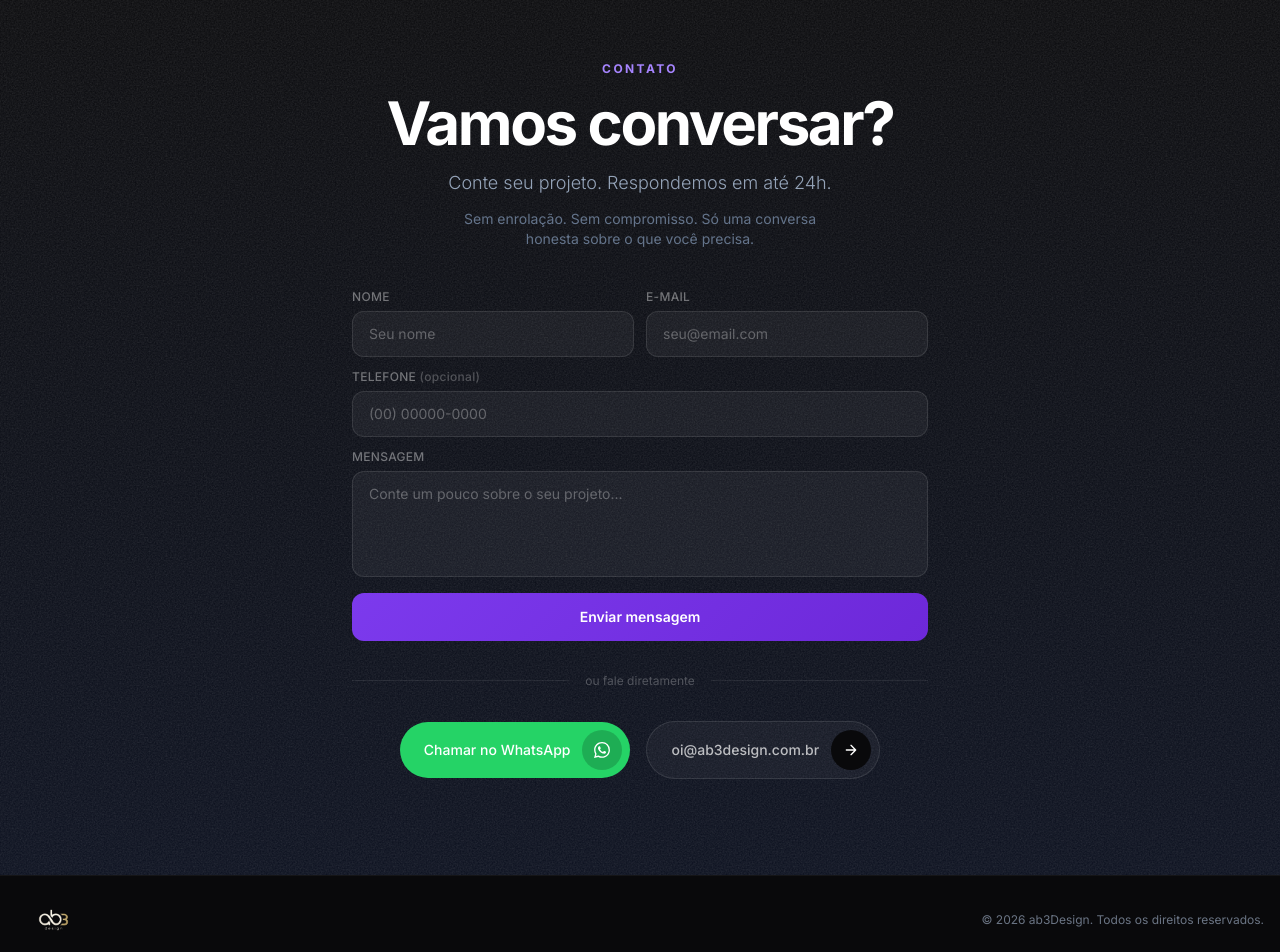
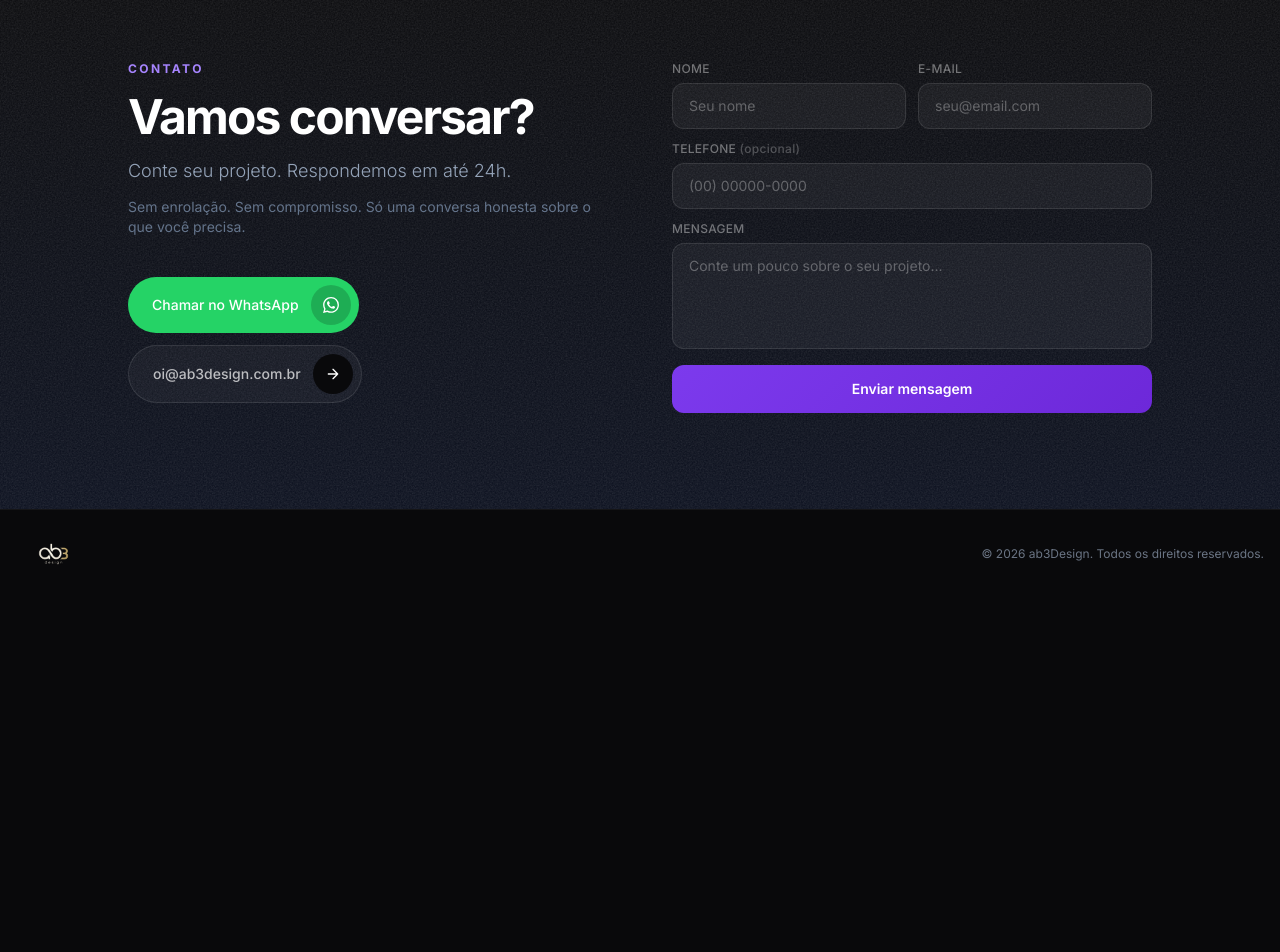
Before and after one commit to andersonduarte97/ab3design-site, a Next.js app: page / in a window 1280 px wide. Shown: the part 7552-8504 px from the top of the page. After the commit the page ends 8150 px from the top, so only its background shows below. Built offline with nearby package versions, Linux system fonts and the light colour scheme.

Commit message:
Contato: layout lado a lado — info/CTAs à esquerda, formulário à direita
Co-Authored-By: Claude Sonnet 4.6 <noreply@anthropic.com>

```diff
--- a/app/page.tsx
+++ b/app/page.tsx
@@ -28,90 +28,67 @@ export default function Home() {
           className="grain py-24 px-4"
           style={{ background: 'linear-gradient(to bottom, #09090B, #0A0F1E)' }}
         >
-          <div className="max-w-[1600px] mx-auto text-center">
+          <div className="max-w-5xl mx-auto">
+            <div className="grid grid-cols-1 md:grid-cols-2 gap-12 md:gap-16 items-start">
+
+              {/* Left — info + CTAs */}
+              <div>
                 <p className="text-xs font-bold tracking-[0.2em] uppercase text-violet-400 mb-4">
                   Contato
                 </p>
                 <h2
-              className="text-4xl md:text-6xl font-bold text-white mb-4"
+                  className="text-4xl md:text-5xl font-bold text-white mb-4"
                   style={{ letterSpacing: '-0.04em' }}
                 >
                   Vamos conversar?
                 </h2>
-            <p className="text-[#94A3B8] font-light text-lg mb-3 max-w-md mx-auto">
+                <p className="text-[#94A3B8] font-light text-lg mb-3">
                   Conte seu projeto. Respondemos em até 24h.
                 </p>
-            <p className="text-[#64748B] text-sm mb-10 max-w-sm mx-auto">
+                <p className="text-[#64748B] text-sm mb-10">
                   Sem enrolação. Sem compromisso. Só uma conversa honesta sobre o que você precisa.
                 </p>
 
-            {/* Form */}
-            <ContactForm />
-
-            {/* Divider */}
-            <div className="flex items-center gap-4 max-w-xl mx-auto mt-8 mb-8">
-              <div className="flex-1 h-px bg-white/8" />
-              <span className="text-xs text-white/25">ou fale diretamente</span>
-              <div className="flex-1 h-px bg-white/8" />
-            </div>
-
-            {/* CTAs */}
-            <div className="flex flex-col sm:flex-row items-center justify-center gap-4">
-              {/* WhatsApp — primary */}
+                <div className="flex flex-col gap-3">
+                  {/* WhatsApp */}
                   <a
                     href="https://api.whatsapp.com/send?phone=5513981809035&text=Ol%C3%A1%21%20Vim%20pelo%20site%20e%20gostaria%20de%20saber%20mais%20sobre%20os%20servi%C3%A7os%20da%20AB3Design."
                     target="_blank"
                     rel="noopener noreferrer"
-                className="group inline-flex items-center gap-3 rounded-full pl-6 pr-2 py-2 hover:scale-105 transition-transform duration-300"
+                    className="group inline-flex items-center gap-3 rounded-full pl-6 pr-2 py-2 hover:scale-105 transition-transform duration-300 self-start"
                     style={{ background: '#25D366' }}
                   >
-                <span className="font-medium text-sm text-white">
-                  Chamar no WhatsApp
-                </span>
-                <span
-                  className="w-10 h-10 rounded-full flex items-center justify-center"
-                  style={{ background: 'rgba(0,0,0,0.18)' }}
-                >
-                  <svg
-                    xmlns="http://www.w3.org/2000/svg"
-                    width="16"
-                    height="16"
-                    viewBox="0 0 24 24"
-                    fill="white"
-                  >
+                    <span className="font-medium text-sm text-white">Chamar no WhatsApp</span>
+                    <span className="w-10 h-10 rounded-full flex items-center justify-center" style={{ background: 'rgba(0,0,0,0.18)' }}>
+                      <svg xmlns="http://www.w3.org/2000/svg" width="16" height="16" viewBox="0 0 24 24" fill="white">
                         <path d="M17.472 14.382c-.297-.149-1.758-.867-2.03-.967-.273-.099-.471-.148-.67.15-.197.297-.767.966-.94 1.164-.173.199-.347.223-.644.075-.297-.15-1.255-.463-2.39-1.475-.883-.788-1.48-1.761-1.653-2.059-.173-.297-.018-.458.13-.606.134-.133.298-.347.446-.52.149-.174.198-.298.298-.497.099-.198.05-.371-.025-.52-.075-.149-.669-1.612-.916-2.207-.242-.579-.487-.5-.669-.51-.173-.008-.371-.01-.57-.01-.198 0-.52.074-.792.372-.272.297-1.04 1.016-1.04 2.479 0 1.462 1.065 2.875 1.213 3.074.149.198 2.096 3.2 5.077 4.487.709.306 1.262.489 1.694.625.712.227 1.36.195 1.871.118.571-.085 1.758-.719 2.006-1.413.248-.694.248-1.289.173-1.413-.074-.124-.272-.198-.57-.347m-5.421 7.403h-.004a9.87 9.87 0 01-5.031-1.378l-.361-.214-3.741.982.998-3.648-.235-.374a9.86 9.86 0 01-1.51-5.26c.001-5.45 4.436-9.884 9.888-9.884 2.64 0 5.122 1.03 6.988 2.898a9.825 9.825 0 012.893 6.994c-.003 5.45-4.437 9.884-9.885 9.884m8.413-18.297A11.815 11.815 0 0012.05 0C5.495 0 .16 5.335.157 11.892c0 2.096.547 4.142 1.588 5.945L.057 24l6.305-1.654a11.882 11.882 0 005.683 1.448h.005c6.554 0 11.89-5.335 11.893-11.893a11.821 11.821 0 00-3.48-8.413z" />
                       </svg>
                     </span>
                   </a>
 
-              {/* Email — secondary */}
+                  {/* Email */}
                   <a
                     href="mailto:oi@ab3design.com.br"
-                className="group inline-flex items-center gap-3 rounded-full pl-6 pr-2 py-2 border border-white/10 hover:border-white/20 hover:scale-105 transition-all duration-300"
+                    className="group inline-flex items-center gap-3 rounded-full pl-6 pr-2 py-2 border border-white/10 hover:border-white/20 hover:scale-105 transition-all duration-300 self-start"
                     style={{ background: 'rgba(255,255,255,0.04)' }}
                   >
                     <span className="font-medium text-sm text-white/70 group-hover:text-white transition-colors duration-200">
                       oi@ab3design.com.br
                     </span>
-                <span
-                  className="w-10 h-10 rounded-full flex items-center justify-center"
-                  style={{ background: '#09090B' }}
-                >
-                  <svg
-                    xmlns="http://www.w3.org/2000/svg"
-                    width="16"
-                    height="16"
-                    viewBox="0 0 24 24"
-                    fill="none"
-                    stroke="white"
-                    strokeWidth="2"
-                    strokeLinecap="round"
-                    strokeLinejoin="round"
-                  >
+                    <span className="w-10 h-10 rounded-full flex items-center justify-center" style={{ background: '#09090B' }}>
+                      <svg xmlns="http://www.w3.org/2000/svg" width="16" height="16" viewBox="0 0 24 24" fill="none" stroke="white" strokeWidth="2" strokeLinecap="round" strokeLinejoin="round">
                         <path d="M5 12h14M12 5l7 7-7 7" />
                       </svg>
                     </span>
                   </a>
+                </div>
+              </div>
+
+              {/* Right — form */}
+              <div>
+                <ContactForm />
+              </div>
+
             </div>
           </div>
         </section>
--- a/components/ContactForm.tsx
+++ b/components/ContactForm.tsx
@@ -35,7 +35,7 @@ export default function ContactForm() {
     'w-full rounded-xl px-4 py-3 text-sm text-white bg-white/5 border border-white/10 placeholder-white/30 outline-none focus:border-violet-500/60 focus:bg-white/8 transition-colors duration-200';
 
   return (
-    <form onSubmit={handleSubmit} className="w-full max-w-xl mx-auto mt-10 text-left">
+    <form onSubmit={handleSubmit} className="w-full text-left">
       <div className="grid grid-cols-1 sm:grid-cols-2 gap-3">
         <div className="flex flex-col gap-1.5">
           <label className="text-xs text-white/40 font-medium tracking-wide uppercase">Nome</label>
```
Lines whose indentation alone changed are shown as unchanged.
